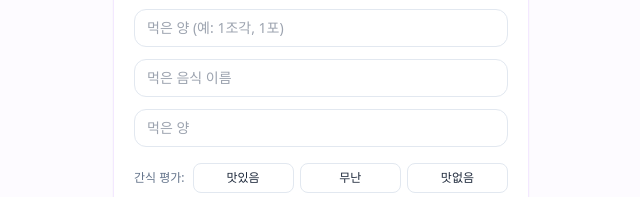
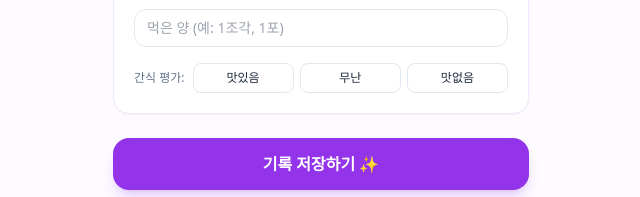
Before and after one commit to nenelab/Daily-bites, a plain HTML site: page index.html in a window 1280 px wide. Shown: the part 1072-1269 px from the top of the page, without its empty margins (319-959 px from the left). Drawn offline with nearby package versions, Linux system fonts and the light colour scheme.

Commit message:
Remove dinner inputs from index.html
Removed dinner inputs section from the form.

```diff
--- a/index.html
+++ b/index.html
@@ -127,9 +127,6 @@
                 <div id="etc-inputs" class="space-y-3">
                     <input type="text" id="etc-food" placeholder="간식, 영양제 이름 (예: 케이크, 유산균)" class="w-full px-3 py-2 border border-slate-200 rounded-xl text-sm focus:outline-none focus:ring-2 focus:ring-purple-500">
                     <input type="text" id="etc-amount" placeholder="먹은 양 (예: 1조각, 1포)" class="w-full px-3 py-2 border border-slate-200 rounded-xl text-sm focus:outline-none focus:ring-2 focus:ring-purple-500">
-                                    <div id="dinner-inputs" class="space-y-3">
-                    <input type="text" id="dinner-food" placeholder="먹은 음식 이름" class="w-full px-3 py-2 border border-slate-200 rounded-xl text-sm focus:outline-none focus:ring-2 focus:ring-purple-500">
-                    <input type="text" id="dinner-amount" placeholder="먹은 양" class="w-full px-3 py-2 border border-slate-200 rounded-xl text-sm focus:outline-none focus:ring-2 focus:ring-purple-500">
                     <!-- 맛 평가 -->
                     <div class="flex items-center gap-2 pt-1">
                         <span class="text-xs font-medium text-slate-500">간식 평가:</span>
```
